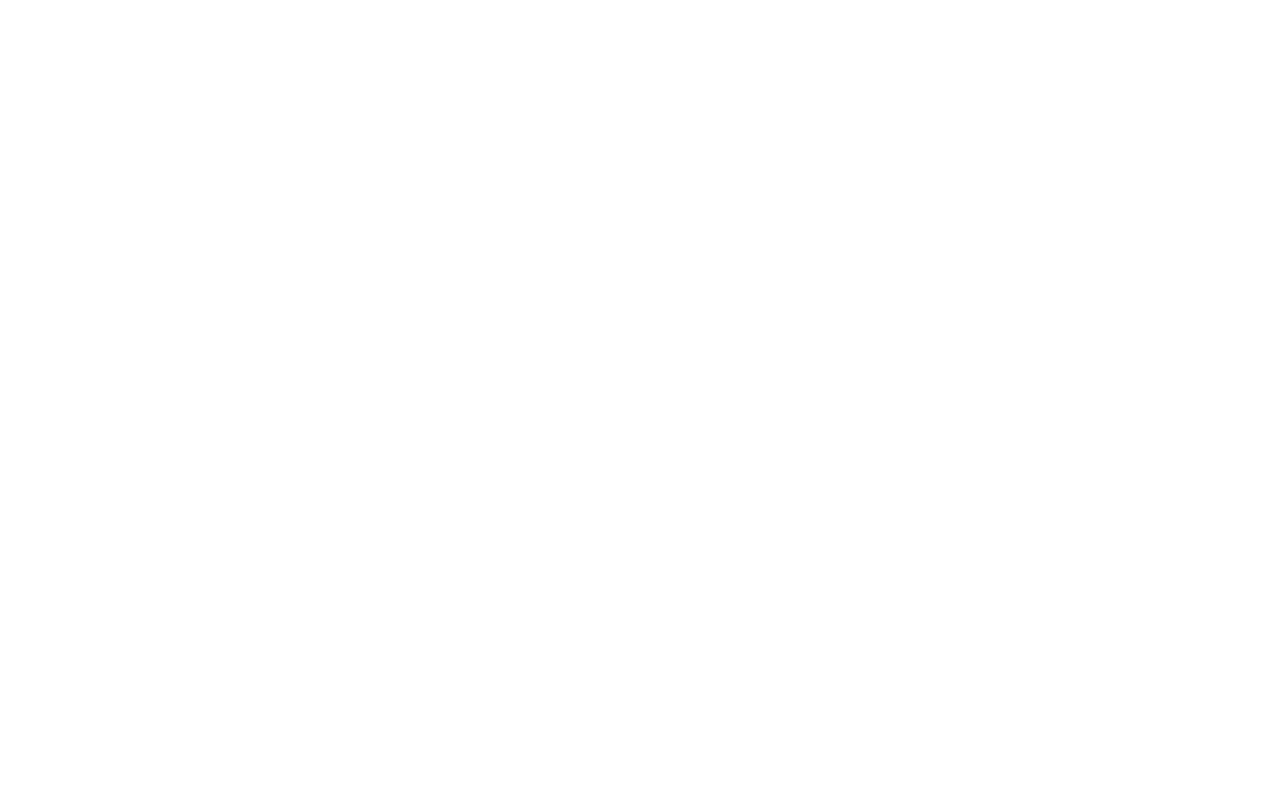
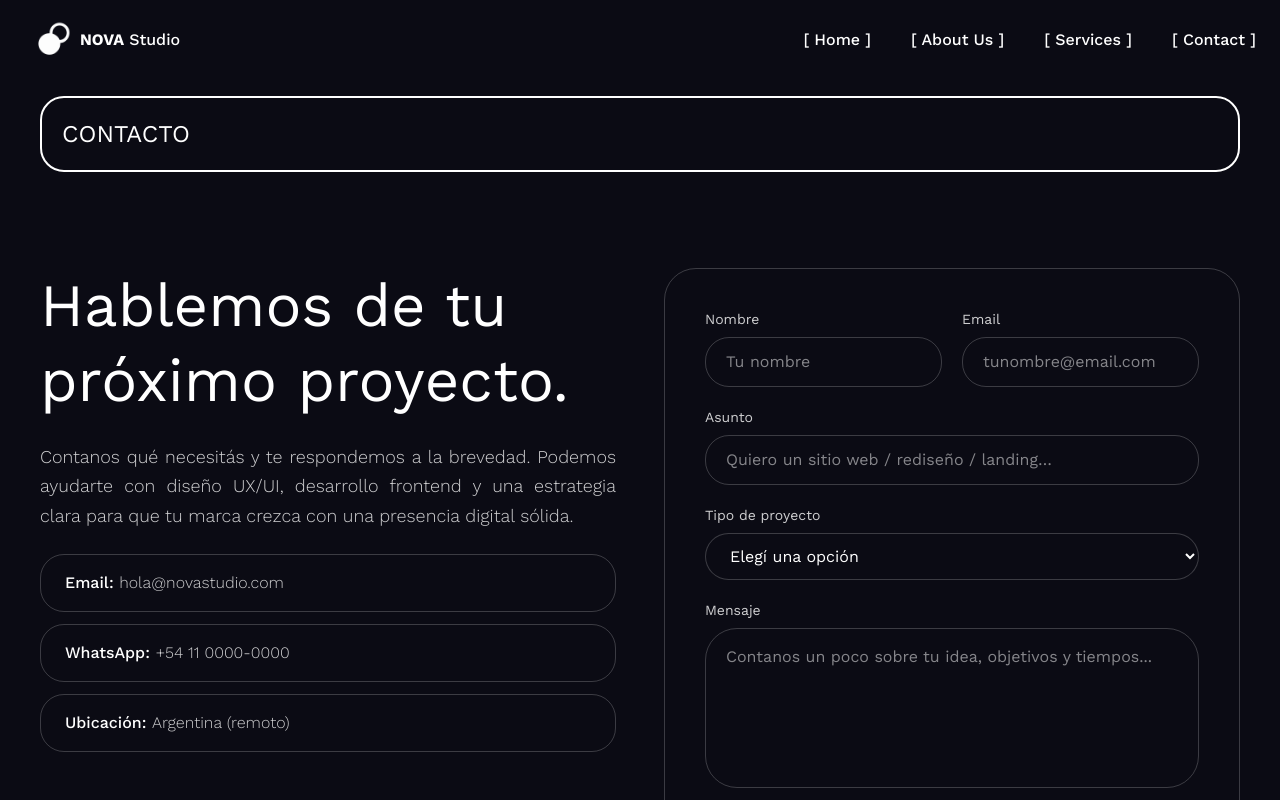
Before and after one commit to NicoleGluj/nova_studio_frontend, a React (Vite) app: page /contact in a window 1280 px wide. Before the commit this address had no page. Shown: the top 800 px of the page. Built offline with nearby package versions, Linux system fonts and the light colour scheme.

Commit message:
add: Contact content

```diff
--- a/src/components/Header.jsx
+++ b/src/components/Header.jsx
@@ -57,7 +57,7 @@
           <Link to={"/"}>[ Home ]</Link>
           <Link to={"/aboutUs"}>[ About Us ]</Link>
           <Link to={"/services"}>[ Services ]</Link>
-          <Link to={"/"}>[ Contact ]</Link>
+          <Link to={"/contact"}>[ Contact ]</Link>
         </nav>
 
         <div
@@ -107,7 +107,7 @@
               <Link to={"/"}> Home </Link>
               <Link to={"/aboutUs"}> About Us </Link>
               <Link to={"/services"}> Services </Link>
-              <Link to={"/"}> Contact </Link>
+              <Link to={"/contact"}> Contact </Link>
             </nav>
           </aside>
         </div>
--- a/src/pages/AbooutUs.jsx
+++ b/src/pages/AbooutUs.jsx
@@ -5,7 +5,7 @@
 export const AboutUs = () => {
   return (
     <Layout>
-      <section className="bg-[#0B0B14] h-screen ">
+      <section className="bg-[#0B0B14] min-h-screen">
         <section className="py-25 px-10">
           <h2 className="text-white py-5 px-5 text-2xl border-2 w-full rounded-3xl font-regular uppercase">Quienes somos</h2>
         </section>
--- /dev/null
+++ b/src/pages/Contact.jsx
@@ -0,0 +1,116 @@
+import { Layout } from "../components/Layout"
+
+export const Contact = () => {
+  return (
+    <Layout>
+      <section className="bg-[#0B0B14] min-h-screen">
+        <div className="py-24 px-6 sm:px-10">
+          <h2 className="text-white py-5 px-5 text-2xl border-2 w-full rounded-3xl font-regular uppercase">
+            Contacto
+          </h2>
+        </div>
+
+        <div className="px-6 sm:px-10 pb-24 grid gap-12 lg:grid-cols-2 items-start">
+          <div className="text-white flex flex-col gap-6">
+            <h3 className="text-4xl md:text-5xl lg:text-6xl 2xl:text-7xl leading-tight">
+              Hablemos de tu próximo proyecto.
+            </h3>
+
+            <p className="text-justify text-sm sm:text-[18px] lg:text-lg 2xl:text-2xl leading-relaxed text-white/80 font-light">
+              Contanos qué necesitás y te respondemos a la brevedad. Podemos ayudarte con diseño UX/UI,
+              desarrollo frontend y una estrategia clara para que tu marca crezca con una presencia digital sólida.
+            </p>
+
+            <div className="flex flex-col gap-3 text-white/80">
+              <p className="border border-white/20 rounded-3xl px-6 py-4">
+                <span className="text-white font-medium">Email:</span>{" "}
+                <span className="font-light">hola@novastudio.com</span>
+              </p>
+              <p className="border border-white/20 rounded-3xl px-6 py-4">
+                <span className="text-white font-medium">WhatsApp:</span>{" "}
+                <span className="font-light">+54 11 0000-0000</span>
+              </p>
+              <p className="border border-white/20 rounded-3xl px-6 py-4">
+                <span className="text-white font-medium">Ubicación:</span>{" "}
+                <span className="font-light">Argentina (remoto)</span>
+              </p>
+            </div>
+          </div>
+
+          <div className="border border-white/20 rounded-4xl p-6 sm:p-10">
+            <form className="flex flex-col gap-5">
+              <div className="grid gap-5 sm:grid-cols-2">
+                <div className="flex flex-col gap-2">
+                  <label className="text-white/80 text-sm">Nombre</label>
+                  <input
+                    className="bg-transparent border border-white/20 rounded-3xl px-5 py-3 text-white outline-none focus:border-white/50 transition"
+                    type="text"
+                    placeholder="Tu nombre"
+                    name="name"
+                  />
+                </div>
+
+                <div className="flex flex-col gap-2">
+                  <label className="text-white/80 text-sm">Email</label>
+                  <input
+                    className="bg-transparent border border-white/20 rounded-3xl px-5 py-3 text-white outline-none focus:border-white/50 transition"
+                    type="email"
+                    placeholder="tunombre@email.com"
+                    name="email"
+                  />
+                </div>
+              </div>
+
+              <div className="flex flex-col gap-2">
+                <label className="text-white/80 text-sm">Asunto</label>
+                <input
+                  className="bg-transparent border border-white/20 rounded-3xl px-5 py-3 text-white outline-none focus:border-white/50 transition"
+                  type="text"
+                  placeholder="Quiero un sitio web / rediseño / landing…"
+                  name="subject"
+                />
+              </div>
+
+              <div className="flex flex-col gap-2">
+                <label className="text-white/80 text-sm">Tipo de proyecto</label>
+                <select
+                  name="type"
+                  className="bg-[#0B0B14] border border-white/20 rounded-3xl px-5 py-3 text-white outline-none focus:border-white/50 transition"
+                  defaultValue=""
+                >
+                  <option value="" disabled>
+                    Elegí una opción
+                  </option>
+                  <option value="uxui">Diseño UX/UI</option>
+                  <option value="frontend">Desarrollo Frontend</option>
+                  <option value="branding">Branding Digital</option>
+                  <option value="other">Otro</option>
+                </select>
+              </div>
+
+              <div className="flex flex-col gap-2">
+                <label className="text-white/80 text-sm">Mensaje</label>
+                <textarea
+                  className="bg-transparent border border-white/20 rounded-4xl px-5 py-4 text-white outline-none focus:border-white/50 transition min-h-[160px] resize-none"
+                  placeholder="Contanos un poco sobre tu idea, objetivos y tiempos..."
+                  name="message"
+                />
+              </div>
+
+              <button
+                type="submit"
+                className="mt-2 py-3 px-8 rounded-3xl border-2 border-white text-white font-medium lg:text-lg w-full sm:w-max hover:bg-white hover:text-[#0B0B14] transition"
+              >
+                Enviar mensaje
+              </button>
+
+              <p className="text-white/50 text-xs sm:text-sm leading-relaxed">
+                Al enviar este formulario, aceptás que te contactemos para responder tu consulta.
+              </p>
+            </form>
+          </div>
+        </div>
+      </section>
+    </Layout>
+  )
+}
--- a/src/pages/Services.jsx
+++ b/src/pages/Services.jsx
@@ -3,11 +3,11 @@
 export const Services = () => {
   return (
     <Layout>
-      <section className="bg-[#0B0B14] h-screen ">
-        <section className="py-25 px-10">
+      <section className="bg-[#0B0B14] min-h-screen">
+        <section className="py-25 px-10 ">
           <h2 className="text-white py-5 px-5 text-2xl border-2 w-full rounded-3xl font-regular uppercase">Nuestros servicios</h2>
         </section>
-        <section className="bg-[#0B0B14] px-10 gap-10  items-stretch text-white ">
+        <section className="bg-[#0B0B14] px-10 gap-10  items-stretch text-white">
           <div className=" gap-4 flex flex-col border-l-2 border-l-white px-10">
             <div>
               <h2 className="text-xl sm:text-2xl font-semibold ">
@@ -66,6 +66,7 @@
             </div>
           </div>
         </section>
+        <div className="h-20 bg-[#0B0B14]"></div>
       </section >
     </Layout>
   )
--- a/src/routes/RouterApp.jsx
+++ b/src/routes/RouterApp.jsx
@@ -2,6 +2,7 @@
 import { Home } from "../pages/Home"
 import { AboutUs } from "../pages/AbooutUs"
 import { Services } from "../pages/Services"
+import { Contact } from "../pages/Contact"
 
 export const RouterApp = () => {
   return (
@@ -10,6 +11,7 @@
         <Route path="/" element={<Home />} />
         <Route path="/aboutUs" element={<AboutUs />} />
         <Route path="/services" element={<Services />} />
+        <Route path="/contact" element={<Contact />} />
       </Routes>
     </BrowserRouter>
   )
```
